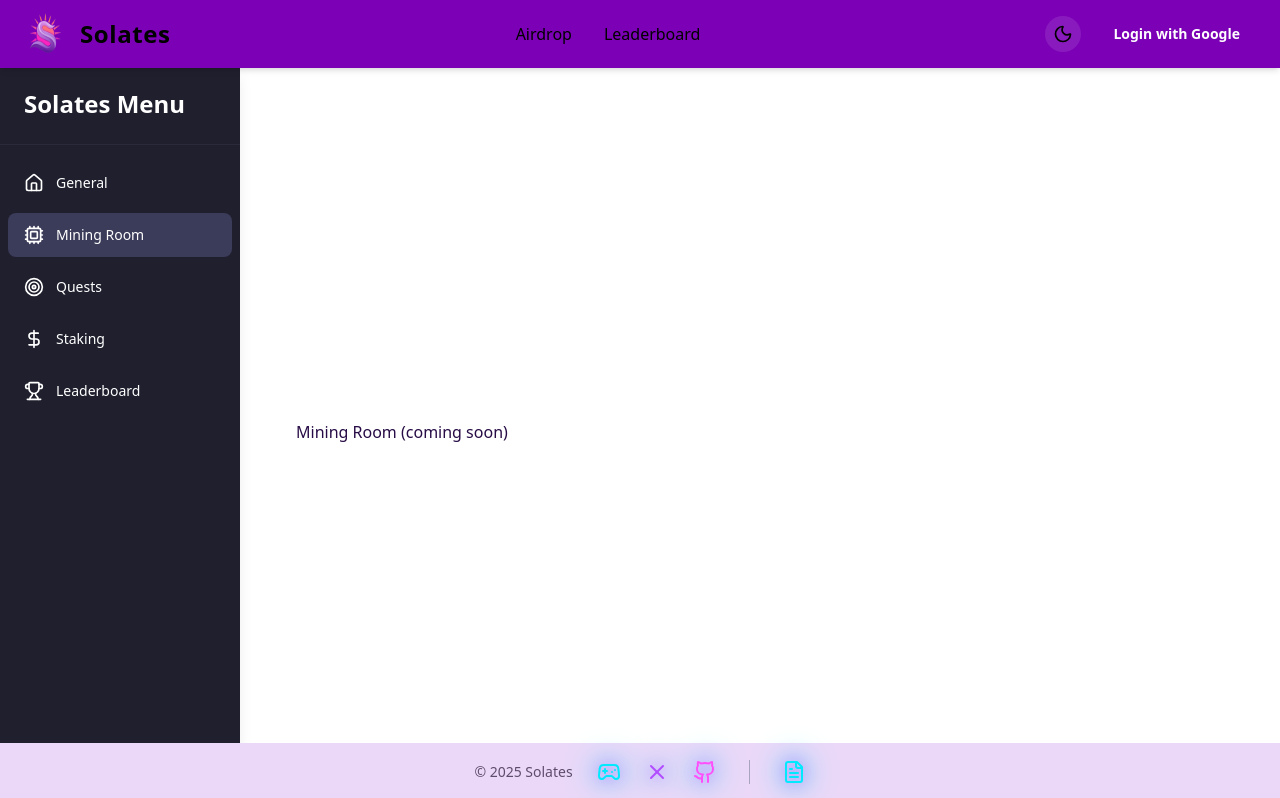
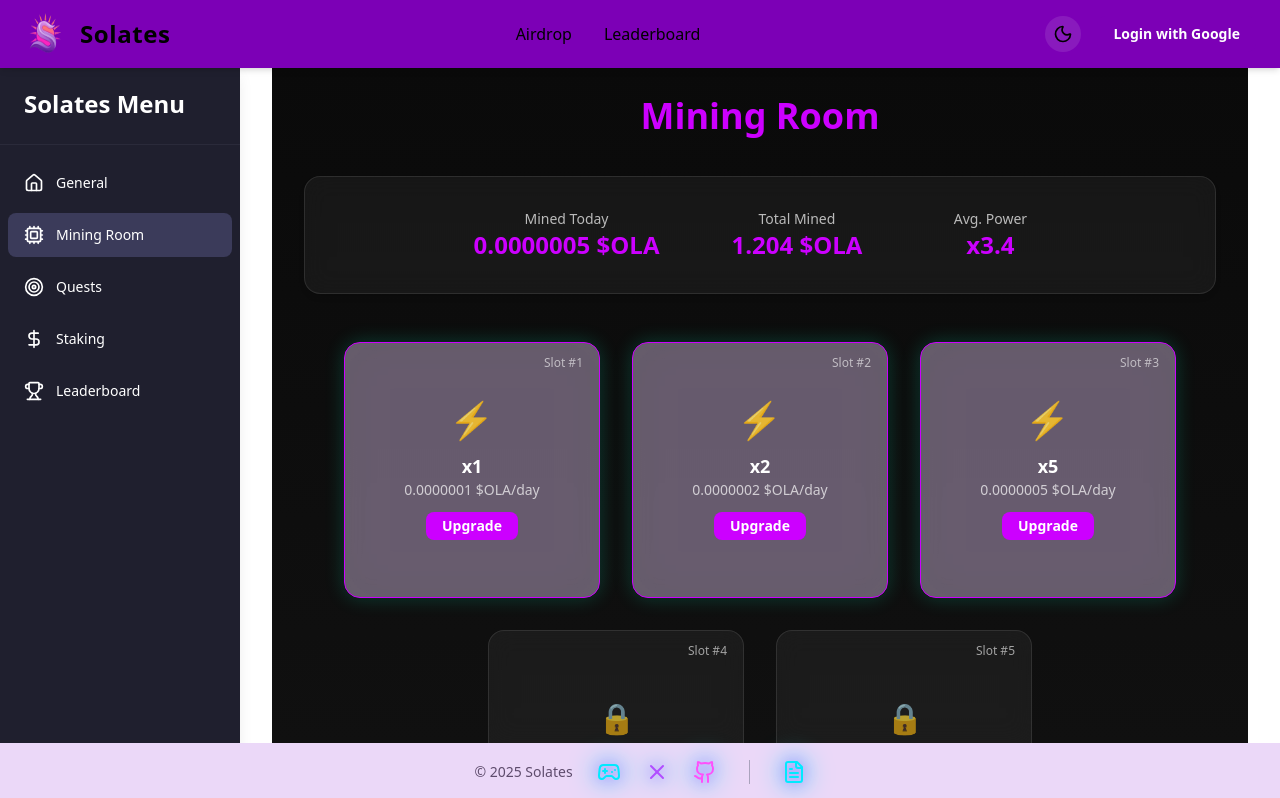
Before and after one commit to bioxim/solates-mining, a React (Vite) app: page /mining-room in a window 1280 px wide. Shown: the top 798 px of the page. Built offline with nearby package versions, Linux system fonts and the light colour scheme.

Commit message:
Mining room and staking component designed -- all designed completed

```diff
--- a/src/App.tsx
+++ b/src/App.tsx
@@ -11,6 +11,7 @@ import Main from "./pages/Main";
 import Leaderboard from "./pages/Leaderboard";
 import Quests from "./pages/Quests";
 import Staking from "./pages/Staking";
+import MiningRoom from "./pages/MinigRoom";
 
 export default function App() {
   return (
@@ -27,7 +28,7 @@ export default function App() {
             {/* Rutas "internas" que usan Layout (sidebar fijo + contenido a la derecha) */}
             <Route element={<Layout />}>
               <Route path="/dashboard" element={<Main />} />
-              <Route path="/mining-room" element={<div className="p-6">Mining Room (coming soon)</div>} />
+              <Route path="/mining-room" element={<MiningRoom />} />
               <Route path="/quests" element={<Quests />} />
               <Route path="/staking" element={<Staking />} />
               <Route path="/leaderboard" element={<Leaderboard />} />
--- a/src/components/mining/ActivateSlotModal.tsx
+++ b/src/components/mining/ActivateSlotModal.tsx
@@ -0,0 +1,43 @@
+import { motion } from "framer-motion";
+
+interface ActivateSlotModalProps {
+  onClose: () => void;
+}
+
+export default function ActivateSlotModal({ onClose }: ActivateSlotModalProps) {
+  return (
+    <motion.div
+      initial={{ opacity: 0 }}
+      animate={{ opacity: 1 }}
+      className="fixed inset-0 bg-black/70 flex items-center justify-center z-50"
+    >
+      <motion.div
+        initial={{ scale: 0.8 }}
+        animate={{ scale: 1 }}
+        className="bg-[var(--card)] p-8 rounded-2xl border border-[var(--primary)] shadow-lg text-center max-w-sm w-full"
+      >
+        <h2 className="text-xl font-bold mb-3 text-[var(--primary)]">
+          Activate Mining Slot
+        </h2>
+        <p className="text-sm opacity-80 mb-6">
+          Activating this slot costs <strong>1 USDC</strong>.
+          It will start generating <strong>0.0000001 $OLA</strong> per day.
+        </p>
+        <div className="flex justify-center gap-3">
+          <button
+            onClick={onClose}
+            className="px-4 py-2 rounded-lg bg-white/10 hover:bg-white/20 text-white text-sm transition"
+          >
+            Cancel
+          </button>
+          <button
+            onClick={onClose}
+            className="px-4 py-2 rounded-lg bg-[var(--primary)] hover:opacity-90 text-white text-sm font-semibold transition"
+          >
+            Confirm Activation
+          </button>
+        </div>
+      </motion.div>
+    </motion.div>
+  );
+}
--- a/src/components/mining/MiningStats.tsx
+++ b/src/components/mining/MiningStats.tsx
@@ -0,0 +1,34 @@
+import { motion } from "framer-motion";
+
+export default function MiningStats() {
+  const stats = [
+    { label: "Mined Today", value: "0.0000005 $OLA" },
+    { label: "Total Mined", value: "1.204 $OLA" },
+    { label: "Avg. Power", value: "x3.4" },
+  ];
+
+  return (
+    <motion.div
+      initial={{ opacity: 0, y: 10 }}
+      animate={{ opacity: 1, y: 0 }}
+      className="flex flex-wrap justify-center gap-6 bg-white/5 backdrop-blur-md rounded-2xl p-6 border border-white/10 shadow-md"
+    >
+      {stats.map((stat, i) => (
+        <div
+          key={i}
+          className="flex flex-col items-center px-6 py-2 min-w-[160px]"
+        >
+          <span className="text-sm opacity-70">{stat.label}</span>
+          <motion.span
+            initial={{ scale: 0.8 }}
+            animate={{ scale: 1 }}
+            transition={{ delay: i * 0.1 }}
+            className="text-2xl font-bold text-[var(--primary)]"
+          >
+            {stat.value}
+          </motion.span>
+        </div>
+      ))}
+    </motion.div>
+  );
+}
--- a/src/components/mining/SlotCard.tsx
+++ b/src/components/mining/SlotCard.tsx
@@ -0,0 +1,71 @@
+import { motion } from "framer-motion";
+
+interface SlotCardProps {
+  slot: {
+    id: number;
+    active: boolean;
+    power: string | null;
+    mined: number;
+  };
+  onActivate: () => void;
+}
+
+export default function SlotCard({ slot, onActivate }: SlotCardProps) {
+  return (
+    <motion.div
+      initial={{ opacity: 0, scale: 0.95 }}
+      animate={{ opacity: 1, scale: 1 }}
+      transition={{ delay: slot.id * 0.1 }}
+      className={`relative p-6 rounded-2xl w-64 h-64 flex flex-col items-center justify-center border overflow-hidden
+        ${
+          slot.active
+            ? "bg-[var(--card)]/40 border-[var(--primary)] shadow-[0_0_20px_rgba(0,255,200,0.2)]"
+            : "bg-white/5 border-white/10"
+        } backdrop-blur-md`}
+    >
+      {/* 🔹 Pulso de energía */}
+      {slot.active && (
+        <motion.div
+          className="absolute inset-0 rounded-2xl bg-[var(--primary)]/10 blur-xl"
+          animate={{
+            opacity: [0.2, 0.4, 0.2],
+            scale: [1, 1.1, 1],
+          }}
+          transition={{
+            repeat: Infinity,
+            duration: 3,
+            ease: "easeInOut",
+          }}
+        />
+      )}
+
+      <div className="absolute top-3 right-4 text-xs opacity-60">Slot #{slot.id}</div>
+
+      <div className="relative z-10 flex flex-col items-center justify-center">
+        {slot.active ? (
+          <>
+            <div className="text-4xl mb-3 animate-pulse">⚡</div>
+            <div className="text-lg font-semibold">{slot.power}</div>
+            <div className="text-sm opacity-70 mb-3">
+              {slot.mined.toFixed(7)} $OLA/day
+            </div>
+            <button className="px-4 py-1 rounded-lg bg-[var(--primary)] text-white text-sm font-semibold hover:opacity-90 transition">
+              Upgrade
+            </button>
+          </>
+        ) : (
+          <>
+            <div className="text-3xl mb-2 opacity-70">🔒</div>
+            <p className="text-sm opacity-70 mb-4">Inactive Slot</p>
+            <button
+              onClick={onActivate}
+              className="px-4 py-2 rounded-lg bg-[var(--primary)] text-white text-sm font-semibold hover:opacity-90 transition"
+            >
+              Activate (1 USDC)
+            </button>
+          </>
+        )}
+      </div>
+    </motion.div>
+  );
+}
--- a/src/pages/MinigRoom.tsx
+++ b/src/pages/MinigRoom.tsx
@@ -0,0 +1,50 @@
+import { motion } from "framer-motion";
+import MiningStats from "../components/mining/MiningStats";
+import SlotCard from "../components/mining/SlotCard";
+import ActivateSlotModal from "../components/mining/ActivateSlotModal";
+import { useState } from "react";
+
+export default function MiningRoom() {
+  const [modalOpen, setModalOpen] = useState(false);
+
+  const slots = [
+    { id: 1, active: true, power: "x1", mined: 0.0000001 },
+    { id: 2, active: true, power: "x2", mined: 0.0000002 },
+    { id: 3, active: true, power: "x5", mined: 0.0000005 },
+    { id: 4, active: false, power: null, mined: 0 },
+    { id: 5, active: false, power: null, mined: 0 },
+  ];
+
+  return (
+    <div className="min-h-screen w-full p-8 bg-gradient-to-b from-[#0a0a0a] to-[#121212] text-white overflow-hidden">
+      <motion.h1
+        initial={{ opacity: 0, y: -10 }}
+        animate={{ opacity: 1, y: 0 }}
+        className="text-4xl font-bold text-[var(--primary)] mb-10 text-center"
+      >
+        Mining Room
+      </motion.h1>
+
+      <MiningStats />
+
+      {/* 🔹 Grilla 3 + 2 */}
+      <div className="mt-12 mb-12 flex flex-col items-center gap-8">
+        {/* Fila superior (3 slots) */}
+        <div className="flex flex-wrap justify-center gap-8">
+          {slots.slice(0, 3).map((slot) => (
+            <SlotCard key={slot.id} slot={slot} onActivate={() => setModalOpen(true)} />
+          ))}
+        </div>
+
+        {/* Fila inferior (2 slots) */}
+        <div className="flex flex-wrap justify-center gap-8">
+          {slots.slice(3, 5).map((slot) => (
+            <SlotCard key={slot.id} slot={slot} onActivate={() => setModalOpen(true)} />
+          ))}
+        </div>
+      </div>
+
+      {modalOpen && <ActivateSlotModal onClose={() => setModalOpen(false)} />}
+    </div>
+  );
+}
```
